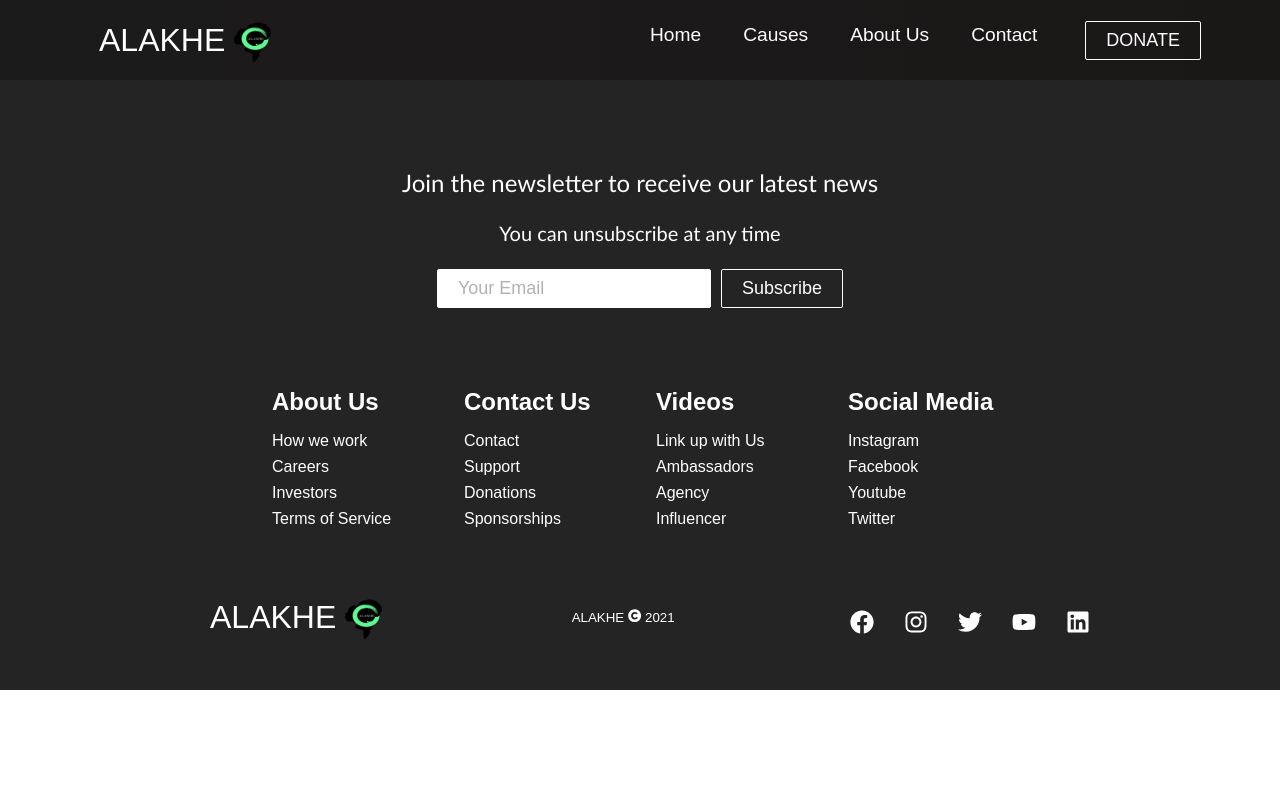
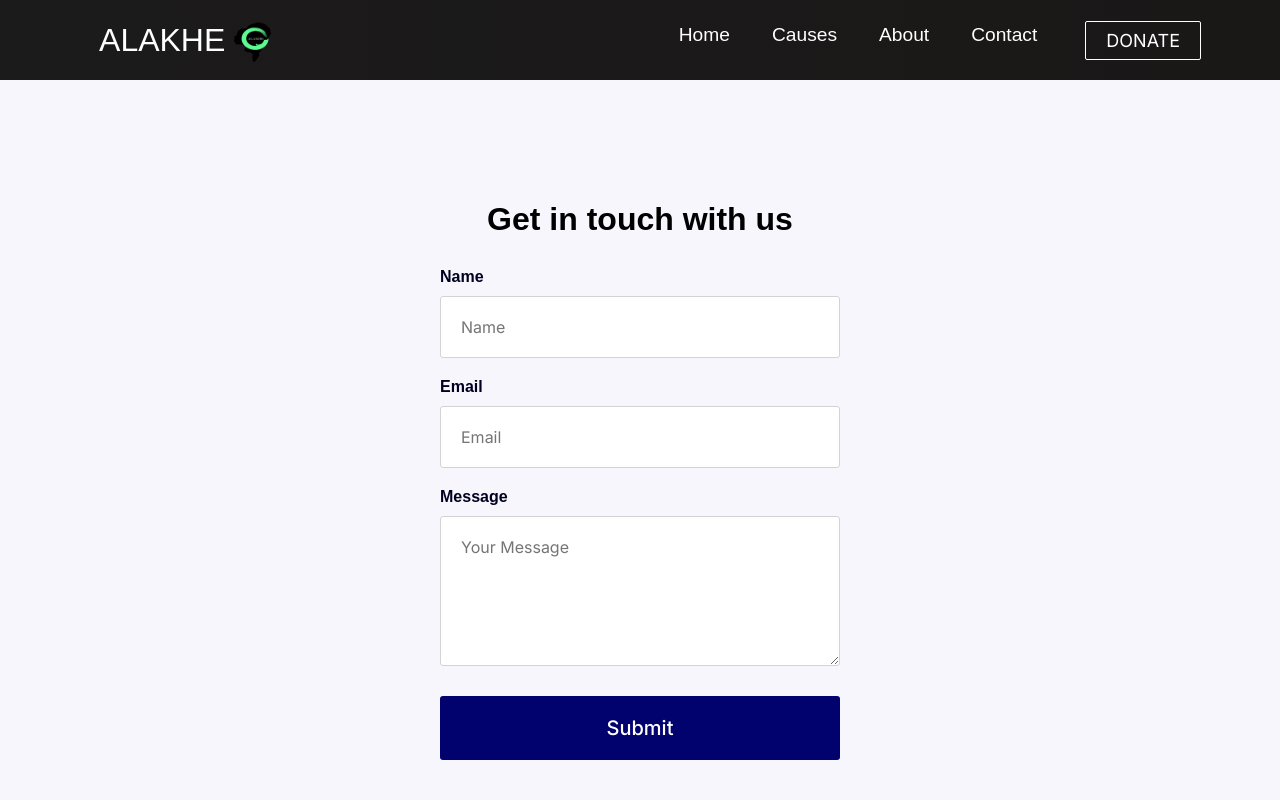
Before and after one commit to DuncanMoyo/charity-website, a React (Create React App) app: page /contact in a window 1280 px wide. Shown: the top 800 px of the page. Built offline with nearby package versions, Linux system fonts and the light colour scheme.

Commit message:
ready for deployment

```diff
--- a/package.json
+++ b/package.json
@@ -7,12 +7,14 @@
     "@testing-library/jest-dom": "^5.11.4",
     "@testing-library/react": "^11.1.0",
     "@testing-library/user-event": "^12.1.10",
+    "firebase": "^8.3.0",
     "react": "^17.0.1",
     "react-card-with-image": "^1.1.3",
     "react-dom": "^17.0.1",
     "react-icons": "^4.2.0",
     "react-router-dom": "^5.2.0",
     "react-scripts": "4.0.3",
+    "react-toastify": "^7.0.3",
     "web-vitals": "^1.0.1"
   },
   "scripts": {
--- a/src/App.css
+++ b/src/App.css
@@ -33,15 +33,6 @@
   margin-left: 5vw;
 }
 
-.products {
-  background-image: url('./assets/images/ImageFour.jpg');
-  background-position: center;
-  background-size: fill;
-  background-repeat: no-repeat;
-  color: #fff;
-  font-size: 100px;
-}
-
 .sign-up {
   background-image: url('./assets/images/ImageThree.jpg');
   background-position: center;
@@ -50,3 +41,5 @@
   color: #fff;
   font-size: 100px;
 }
+
+/* contact form */
--- a/src/App.js
+++ b/src/App.js
@@ -1,22 +1,25 @@
-import './App.css';
-import Navbar from './components/NavBar/Navbar';
-import {BrowserRouter as Router, Switch, Route} from 'react-router-dom'
-import Home from './components/Pages/Home'
-import AboutUs from './components/Pages/AboutUs';
-import Products from './components/Pages/Products';
-import SignUp from './components/Pages/SignUp';
-import Footer from './components/Footer/Footer'
+import "./App.css";
+import Navbar from "./components/NavBar/Navbar";
+import { BrowserRouter as Router, Switch, Route } from "react-router-dom";
+import Home from "./components/Pages/Home";
+import AboutUs from "./components/Pages/AboutUs";
+import ContactUs from "./components/Pages/contactUs/ContactUs";
+import SignUp from "./components/Pages/SignUp";
+import Footer from "./components/Footer/Footer";
+import "react-toastify/dist/ReactToastify.css";
+import { ToastContainer } from "react-toastify";
 
 function App() {
   return (
     <>
       <Router>
         <Navbar />
+        <ToastContainer />
         <Switch>
-          <Route path='/charity-website' exact component={Home}/>
-          <Route path='/about' exact component={AboutUs}/>
-          <Route path='/products' exact component={Products}/>
-          <Route path='/sign-up' exact component={SignUp}/>
+          <Route path="/charity-website" exact component={Home} />
+          <Route path="/about" exact component={AboutUs} />
+          <Route path="/contact" exact component={ContactUs} />
+          <Route path="/sign-up" exact component={SignUp} />
         </Switch>
         <Footer />
       </Router>
--- a/src/components/NavBar/Navbar.js
+++ b/src/components/NavBar/Navbar.js
@@ -63,12 +63,12 @@ const Navbar = () => {
                 className="nav-links"
                 onClick={closeMobileMenu}
               >
-                About Us
+                About
               </Link>
             </li>
             <li className="nav-item">
               <Link
-                to="/contact-us"
+                to="/contact"
                 className="nav-links"
                 onClick={closeMobileMenu}
               >
--- a/src/components/Pages/Products.js
+++ /dev/null
@@ -1,7 +0,0 @@
-import "../../App.css";
-
-const Products = () => {
-  return <h1 className="products">PRODUCTS</h1>;
-};
-
-export default Products;
--- /dev/null
+++ b/src/components/Pages/contactUs/ContactUs.css
@@ -0,0 +1,84 @@
+@import url("https://fonts.googleapis.com/css2?family=Inter:wght@100;200;300;400;500;600;700;800;900&display=swap");
+
+* {
+  margin: 0;
+  padding: 0;
+  box-sizing: border-box;
+}
+
+body {
+  background-color: rgb(248, 246, 253);
+}
+
+body,
+input,
+textarea,
+button {
+  font-family: "Inter", sans-serif;
+}
+
+.contact-form {
+  width: 400px;
+  margin: 0 auto;
+  height: 100vh;
+}
+
+/* Contact.js */
+.form {
+  height: 100vh;
+  display: flex;
+  flex-direction: column;
+  justify-content: center;
+}
+
+.form > h1 {
+  margin-bottom: 30px;
+}
+
+.form > input,
+textarea {
+  padding: 20px;
+  border-radius: 3px;
+  /* box-shadow: 0px 0px 5px rgba(0, 0, 0, 0.137); */
+  margin-bottom: 20px;
+  border: 1px solid lightgray;
+  /* border: none; */
+  background: #fff;
+  font-size: 16px;
+  color: rgb(0, 0, 32);
+  outline: none;
+}
+
+.form > input:focus,
+textarea:focus {
+  border: 1px solid rgb(0, 0, 196);
+}
+
+.form > textarea {
+  height: 150px;
+  max-width: 400px;
+  min-height: 100px;
+}
+
+.form > label {
+  padding-bottom: 10px;
+  color: rgb(0, 0, 32);
+  font-weight: bold;
+}
+
+.form > button {
+  padding: 20px;
+  border: none;
+  background-color: rgb(2, 2, 110);
+  font-weight: 500;
+  font-size: 20px;
+  border-radius: 3px;
+  color: #fff;
+  cursor: pointer;
+  transition: 0.2s ease-in-out;
+  margin-top: 10px;
+}
+
+.form > button:hover {
+  background-color: rgb(0, 0, 196);
+}
--- /dev/null
+++ b/src/components/Pages/contactUs/ContactUs.js
@@ -0,0 +1,74 @@
+import { useState } from "react";
+import "./ContactUs.css";
+import { firestore } from "../../../firebase";
+import { toast } from "react-toastify";
+
+const ContactUs = () => {
+  const [name, setName] = useState("");
+  const [email, setEmail] = useState("");
+  const [message, setMessage] = useState("");
+
+  const [loader, setLoader] = useState(false);
+
+  const handleSubmit = (e) => {
+    e.preventDefault();
+    setLoader(true);
+
+    firestore.collection("messages")
+      .add({
+        name,
+        email,
+        message,
+      })
+      .then(() => {
+        toast.success("Message has been submitted");
+        setLoader(false);
+      })
+      .catch((error) => {
+        toast.error(error.message);
+        setLoader(false);
+      });
+
+    setName("");
+    setEmail("");
+    setMessage("");
+  };
+
+  return (
+    <div className="contact-form">
+      <form className="form" onSubmit={handleSubmit}>
+        <h1>Get in touch with us</h1>
+
+        <label>Name</label>
+        <input
+          placeholder="Name"
+          type="text"
+          value={name}
+          onChange={(e) => setName(e.target.value)}
+        />
+        <label>Email</label>
+        <input
+          placeholder="Email"
+          type="email"
+          value={email}
+          onChange={(e) => setEmail(e.target.value)}
+        />
+        <label>Message</label>
+        <textarea
+          placeholder="Your Message"
+          value={message}
+          onChange={(e) => setMessage(e.target.value)}
+        ></textarea>
+
+        <button
+          type="submit"
+          style={{ background: loader ? "#ccc" : "rgb(2, 2, 110" }}
+        >
+          Submit
+        </button>
+      </form>
+    </div>
+  );
+};
+
+export default ContactUs;
--- /dev/null
+++ b/src/firebase.js
@@ -0,0 +1,15 @@
+import firebase from "firebase"
+
+var firebaseApp = firebase.initializeApp({
+  apiKey: "AIzaSyBejPRa-5a5ahy5ZEQyXvdaqp6Rg5u-SCY",
+  authDomain: "alakhe-ea789.firebaseapp.com",
+  projectId: "alakhe-ea789",
+  storageBucket: "alakhe-ea789.appspot.com",
+  messagingSenderId: "1028491285661",
+  appId: "1:1028491285661:web:4532d0235a5ff4f4aa7074",
+  measurementId: "G-911ER81L9F"
+})
+
+var firestore = firebase.firestore()
+
+export {firestore}
```
Also changed, not shown: 27 other files (tests, documents, lock files or other folders).
